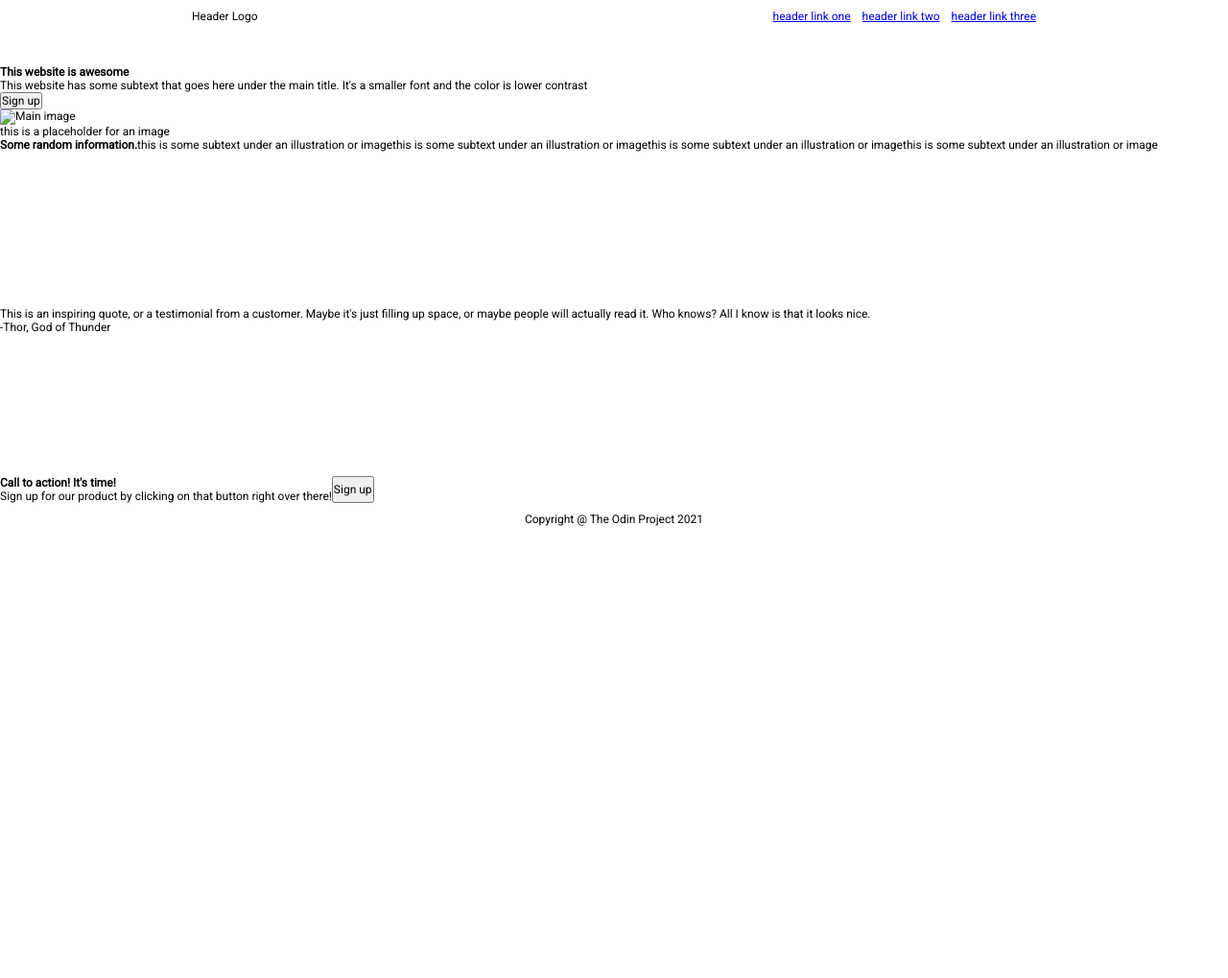
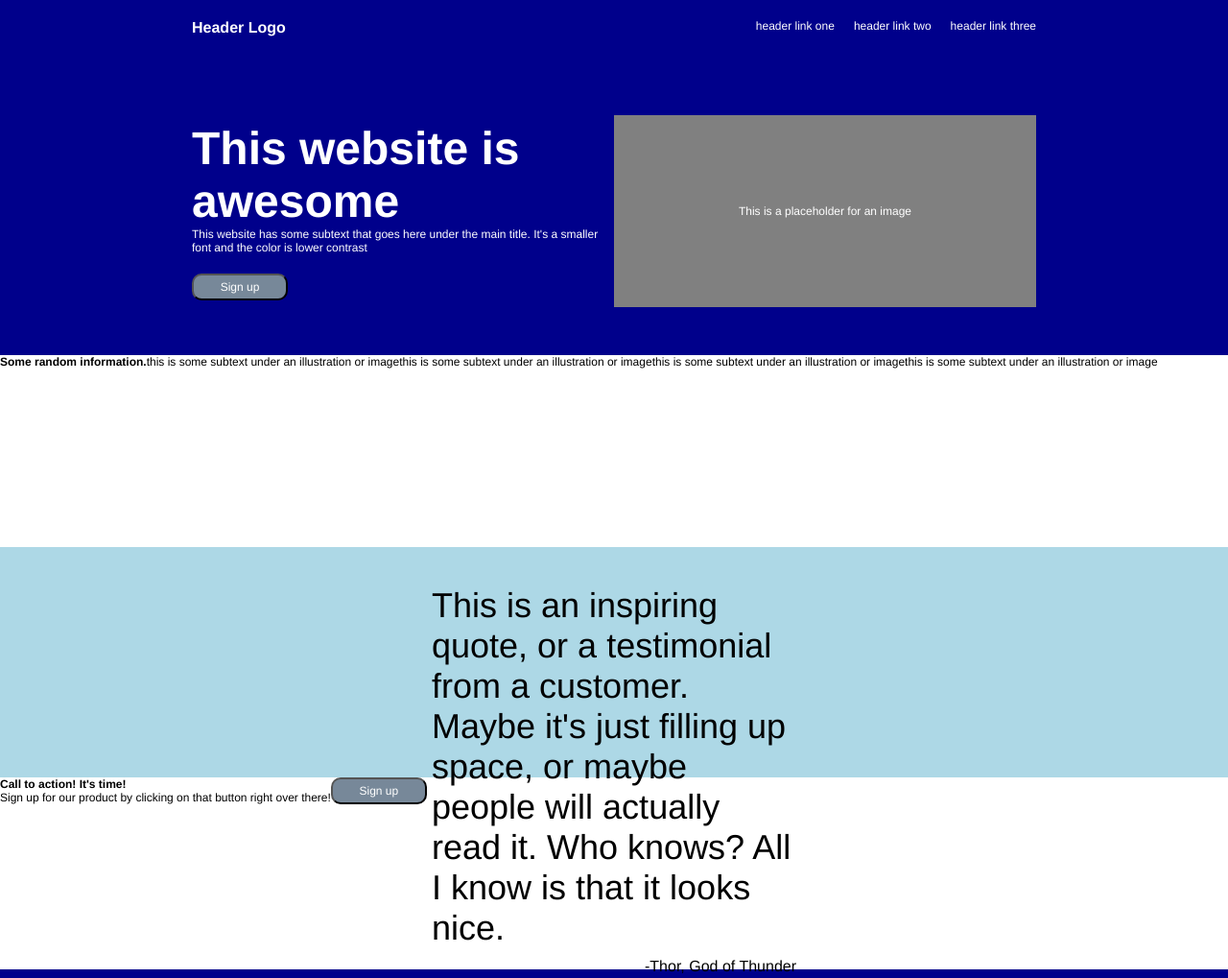
Before and after one commit to Ivansancor/odin-landing-page, a plain HTML site: page index.html in a window 1280 px wide. Shown: the top 1019 px of the page at 96% size. Before the commit the page ends 800 px from the top, so only its background shows below. Drawn offline with Linux system fonts and the light colour scheme.

Commit message:
css for sections one and three

```diff
--- a/css/styles.css
+++ b/css/styles.css
@@ -5,41 +5,95 @@ html {
     margin: 0;
     padding: 0;
     list-style-type: none;
-    font-family: Roboto, sans-serif;
+    font-family: Helvetica, sans-serif;
     font-size: 12px;
+}
+a {
+    text-decoration: none;
+    color: white;
+}
+button {
+    background-color: lightslategray;
+    color: white;
+    text-align: center;
+    height: 28px;
+    width: 100px;
+    border-radius: 10px;
 }
 header {
     display: flex;
     justify-content: space-between;
-    margin: 10px 200px;
-    height: 6vh;
+    height: 30px;
+    background-color: darkblue;
+    color: white;
+    padding: 20px 200px;
 }
-header h1 {
-    font-size: 14px;
+header span {
+    font-size: 16px;
+    font-weight: bold;
 }
 header ul {
     display: flex;
 }
 header li {
-    margin-left: 12px;
+    margin-left: 20px;
 }
 .section-one {
-    display: flex
-    height: 22vh;
+    display: flex;
+    padding: 50px 200px;
+    height: 200px;
+    background-color: darkblue;
+    color: white;
+    justify-content: space-between;
+    align-items: center;
+}
+.section-one .intro-place{
+    flex: 1;
+}
+.section-one h1 {
+    font-size: 48px;
+}
+.section-one button {
+    margin-top: 20px;
+}
+.section-one .img-place{
+    display: flex;
+    height: 200px;
+    justify-content: center;
+    align-items: center;
+    flex: 1;
+    background-color: grey;
 }
 .section-two {
     display: flex;
-    height: 22vh;
+    height: 200px;
 }
 .section-three {
-    height: 22vh;
+    height: 200px;
+    background-color: lightblue;
+    color: black;
+    padding-top: 40px;
+    padding-left: 450px;
+    padding-right: 450px;
+}
+.section-three blockquote p {
+    font-size: 36px;
+    text-align: left;
+}
+.section-three blockquote span {
+    display: block;
+    font-size: 16px;
+    text-align: right;
+    margin-top: 10px;
 }
 .section-four {
     display: flex;
-    height: 22 vh;
+    height: 200px;
 }
 footer {
-    height: 6vh;
+    height: 30px;
     text-align: center;
-    margin: 10px 0;
+    background-color: darkblue;
+    color: white;
+    padding: 20px 0;
 }
--- a/index.html
+++ b/index.html
@@ -5,27 +5,29 @@
         <meta charset="UTF-8">
         <meta name="viewport" content="width=device-width, initial-scale=1.0">
         <link rel="stylesheet" href="./css/styles.css">
-        <link href='https://fonts.googleapis.com/css?family=Roboto' rel='stylesheet'>
+        <!-- following is roboto font which does not work-->
+        <link href="http://fonts.googleapis.com/css?family=Roboto" rel="stylesheet" type="text/css">
     </head>
     <body>
         <header>
             <span>Header Logo</span>
-            <nav><ul>
-                <li><a href="#" target="_blank">header link one</a></li>
-                <li><a href="#" target="_blank">header link two</a></li>
-                <li><a href="#" target="_blank">header link three</a></li>
-            </ul></nav>
+            <nav>
+                <ul>
+                    <li><a href="#" target="_blank">header link one</a></li>
+                    <li><a href="#" target="_blank">header link two</a></li>
+                    <li><a href="#" target="_blank">header link three</a></li>
+                </ul>
+            </nav>
         </header>
         <main>
             <section class="section-one">
-            <div>
+            <div class="intro-place">
                 <h1>This website is awesome</h1>
                 <p>This website has some subtext that goes here under the main title. It's a smaller font and the color is lower contrast</p>
                 <button>Sign up</button>
             </div>
-            <div>
-                <img src="#" alt="Main image">
-                <p>this is a placeholder for an image</p>
+            <div class="img-place">
+                <div>This is a placeholder for an image</div>
             </div>
             </section>
             <section class="section-two">
```
